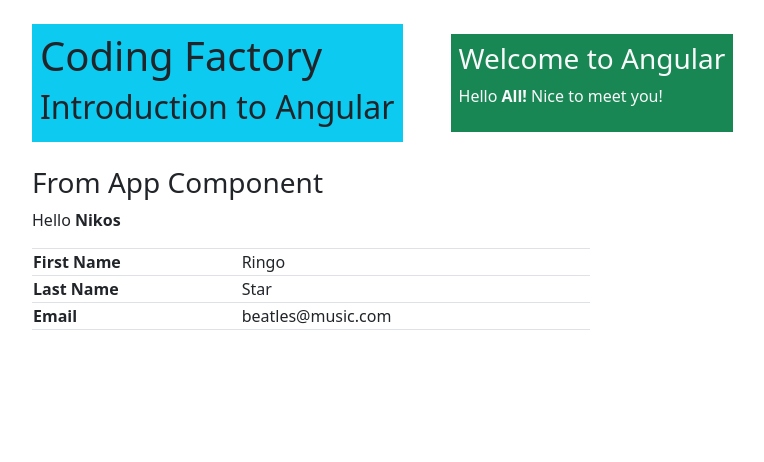
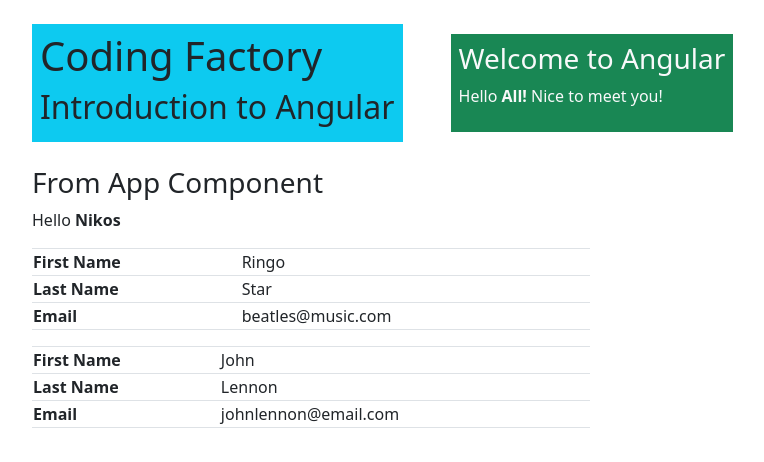
Before and after one commit to nikosparamythis-code/cf10-frontend, an Angular app: page / in a window 1280 px wide. Shown: the top 462 px of the page, without its empty margins (50-814 px from the left). Built offline with nearby package versions, Linux system fonts and the light colour scheme.

Commit message:
feat: added component step2-person-table to display table on app.html

```diff
--- a/src/app/app.html
+++ b/src/app/app.html
@@ -32,3 +32,9 @@
     </tr>
   </table>
 </div>
+
+<!-- Add child Step2-person-table -->
+
+<div class="container mt-2">
+  <app-step2-person-table> </app-step2-person-table>
+</div>
--- a/src/app/app.ts
+++ b/src/app/app.ts
@@ -1,8 +1,9 @@
 import { Component, signal } from '@angular/core';
 import { RouterOutlet } from '@angular/router';
+import { Step2PersonTable } from './components/step2-person-table/step2-person-table';
 
 @Component({
-  imports: [RouterOutlet],
+  imports: [Step2PersonTable],
   selector: 'app-root',
   styleUrl: './app.css',
   templateUrl: './app.html',
--- a/src/app/components/step2-person-table/step2-person-table.html
+++ b/src/app/components/step2-person-table/step2-person-table.html
@@ -1,3 +1,16 @@
 <div>
-  <table></table>
+  <table class="table table-bordered w-50">
+    <tr>
+      <td class="fw-semibold">First Name</td>
+      <td class="ps-2">{{ user.firstname }}</td>
+    </tr>
+    <tr>
+      <td class="fw-semibold">Last Name</td>
+      <td class="ps-2">{{ user.lastname }}</td>
+    </tr>
+    <tr>
+      <td class="fw-semibold">Email</td>
+      <td class="ps-2">{{ user.email }}</td>
+    </tr>
+  </table>
 </div>
```
